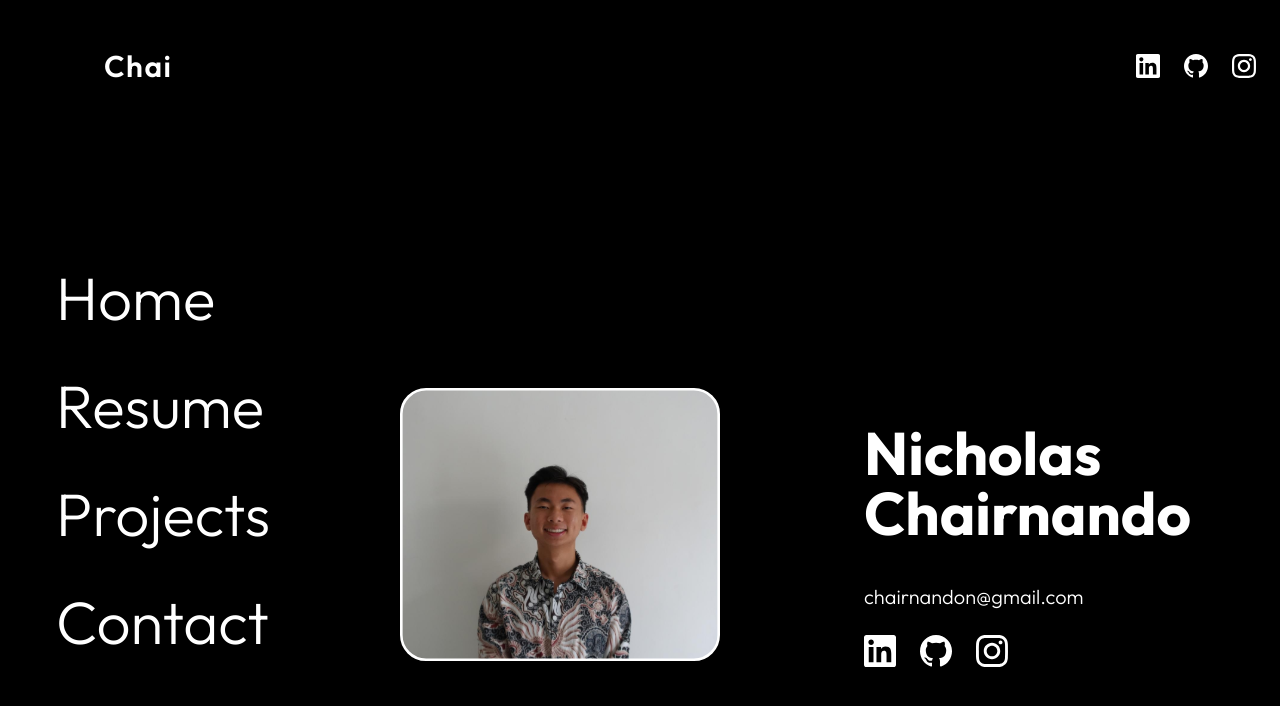
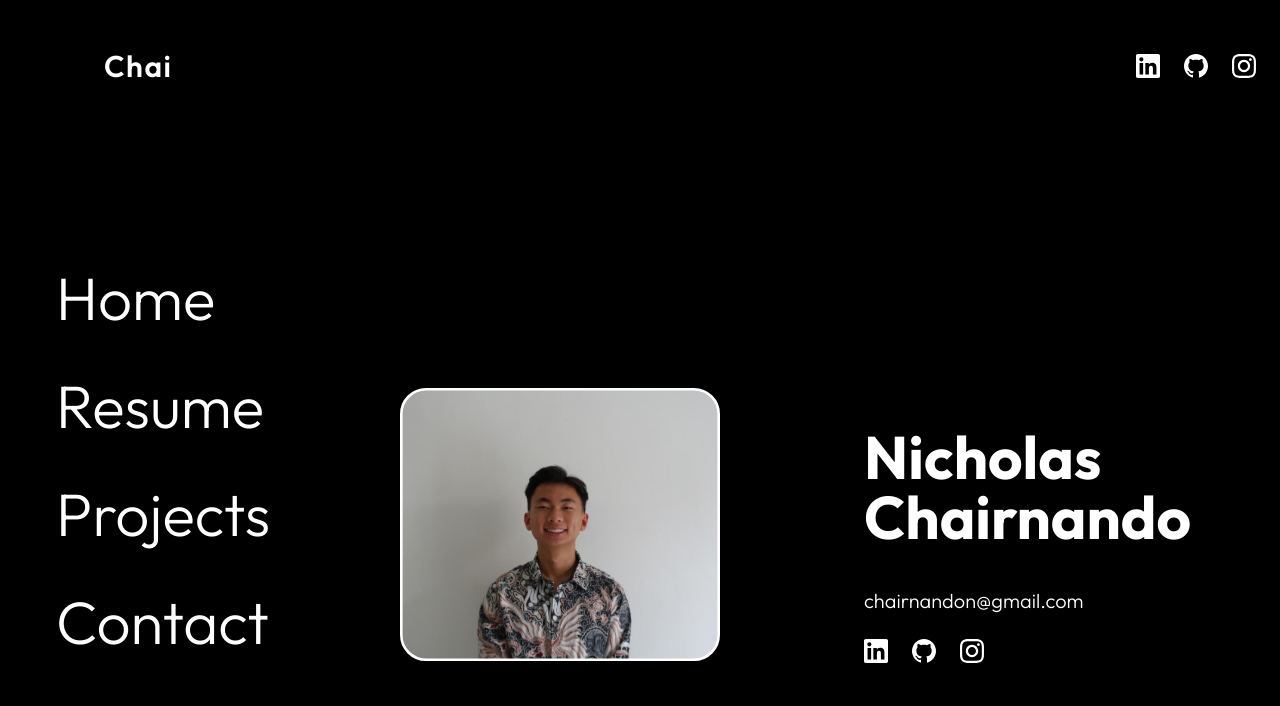
Before and after one commit to nchairna/Website-Portfolio, a Next.js app: page /contact in a window 1280 px wide. Shown: the top 706 px of the page. Built offline with nearby package versions, Linux system fonts and the light colour scheme.

Commit message:
deploy after run build

```diff
--- a/src/app/contact/page.tsx
+++ b/src/app/contact/page.tsx
@@ -52,13 +52,28 @@ export default function Contact() {
                 transition={{ duration: 0.5, ease: "easeOut", delay: 0.4 }}
               >
                 <a href="https://www.linkedin.com/in/nicholas-chairnando/" target="_blank" rel="noopener noreferrer">
-                  <img src="/linkedin.svg" alt="LinkedIn" className="w-8 h-8" />
+                  <Image
+                    src="/linkedin.svg"
+                    alt="LinkedIn"
+                    width={24}
+                    height={24}
+                  />
                 </a>
                 <a href="https://github.com/nchairna" target="_blank" rel="noopener noreferrer">
-                  <img src="/githubs.svg" alt="GitHub" className="w-8 h-8" />
+                  <Image
+                    src="/githubs.svg"
+                    alt="GitHub"
+                    width={24}
+                    height={24}
+                  />
                 </a>
                 <a href="https://www.instagram.com/archaiived/" target="_blank" rel="noopener noreferrer">
-                  <img src="/instasvg.svg" alt="Instagram" className="w-8 h-8" />
+                  <Image
+                    src="/instasvg.svg"
+                    alt="Instagram"
+                    width={24}
+                    height={24}
+                  />
                 </a>
               </motion.div>
             </div>
--- a/src/app/page.tsx
+++ b/src/app/page.tsx
@@ -1,7 +1,7 @@
 "use client";
 import { motion, useMotionValue} from "framer-motion";
 import { useState } from "react";
-import { generateViewport } from 'your-library'
+// import { generateViewport } from 'your-library'
 
 const ViewportComponent = () => {
   // Your viewport generation logic here
@@ -31,7 +31,7 @@ const Home = () => {
         }}
       >
         <div className="bg-white font-bold text-black px-4 py-2 rounded-full -translate-x-1/2 -translate-y-1/2">
-          Chai's {hoverText} Guide
+          Chai&apos;s {hoverText} Guide
         </div>
       </motion.div>
 
--- a/src/app/projects/page.tsx
+++ b/src/app/projects/page.tsx
@@ -1,7 +1,7 @@
 'use client'
 import Image from 'next/image'
 import Link from 'next/link'
-import { motion, useMotionValue } from 'framer-motion'
+import { motion} from 'framer-motion'
 import { useState } from 'react'
 
 
@@ -30,9 +30,14 @@ const projects: Project[] = [
 
 ]
 
-const ProjectCard = ({ project }: { project: Project }) => {
+const ProjectCard = ({ project, onMouseEnter, onMouseLeave }: { project: Project; onMouseEnter: () => void; onMouseLeave: () => void }) => {
   return (
-    <Link href={`/projects/${project.slug}`} className="group block w-10/12">
+    <Link
+      href={`/projects/${project.slug}`}
+      className="group block w-10/12"
+      onMouseEnter={onMouseEnter}
+      onMouseLeave={onMouseLeave}
+    >
       <motion.div
         className="relative aspect-video rounded-xl overflow-hidden border-opacity-0"
         initial={{ opacity: 0, y: 20 }}
@@ -60,43 +65,48 @@ const ProjectCard = ({ project }: { project: Project }) => {
 }
 
 export default function ProjectsPage() {
-  const cursorX = useMotionValue(-100)
-  const cursorY = useMotionValue(-100)
-  const [showCursor, setShowCursor] = useState(false)
-  const [hoveredProject, setHoveredProject] = useState<Project | null>(null)
+  const [mousePosition, setMousePosition] = useState({ x: 0, y: 0 });
+  const [showCursor, setShowCursor] = useState(false);
+  const [hoveredProject, setHoveredProject] = useState<Project | null>(null);
 
-  const handleMouseMove = (event: React.MouseEvent) => {
-    const rect = event.currentTarget.getBoundingClientRect()
-    cursorX.set(event.clientX - rect.left)
-    cursorY.set(event.clientY - rect.top)
-  }
+  const handleMouseMove = (e: React.MouseEvent) => {
+    setMousePosition({ x: e.clientX, y: e.clientY });
+  };
 
   return (
     <div
-      className="min-h-screen p-8"
+      className="min-h-screen p-8 relative"
       onMouseMove={handleMouseMove}
     >
       {/* Custom Cursor */}
-      <motion.div
-        className="fixed pointer-events-none z-50"
-        style={{
-          x: cursorX,
-          y: cursorY,
-          display: showCursor ? 'block' : 'none'
-        }}
-      >
-        <div className="bg-black text-white px-4 py-2 rounded-full -translate-x-1/2 -translate-y-1/2">
-          View {hoveredProject?.name}
-        </div>
-      </motion.div>
+      {showCursor && hoveredProject && (
+        <motion.div
+          className="fixed pointer-events-none z-50 bg-white text-black p-4 rounded-lg"
+          animate={{
+            x: mousePosition.x + 20,
+            y: mousePosition.y + 20,
+          }}
+          transition={{ duration: 0, ease: "linear" }}
+        >
+          <p className="text-sm font-medium">{hoveredProject.name}</p>
+          <p className="text-xs opacity-75">View Project →</p>
+        </motion.div>
+      )}
 
-      {/* Projects Grid */}
       <div className={`max-w-6xl mx-auto ${showCursor ? 'cursor-none' : ''}`}>
         <div className="grid grid-cols-1 md:grid-cols-2 gap-8">
           {projects.map((project) => (
             <ProjectCard
               key={project.slug}
               project={project}
+              onMouseEnter={() => {
+                setShowCursor(true);
+                setHoveredProject(project);
+              }}
+              onMouseLeave={() => {
+                setShowCursor(false);
+                setHoveredProject(null);
+              }}
             />
           ))}
         </div>
```
